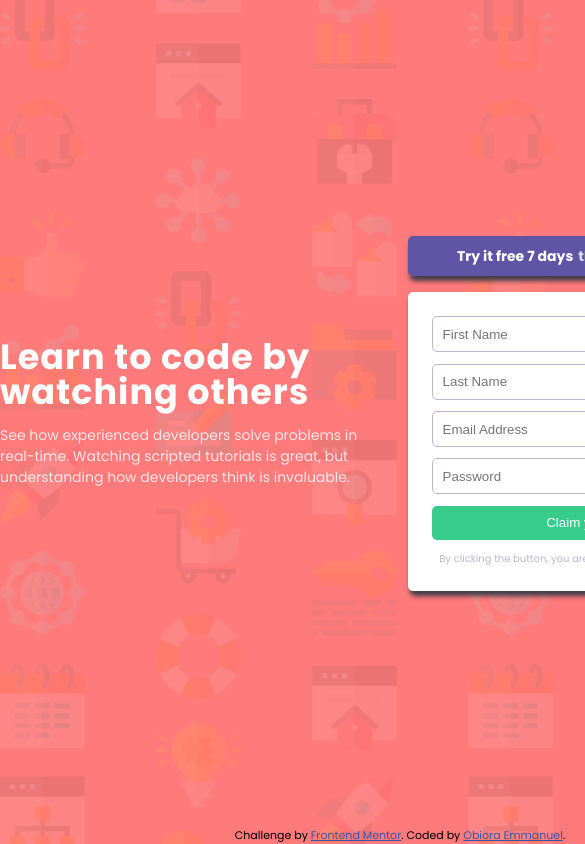
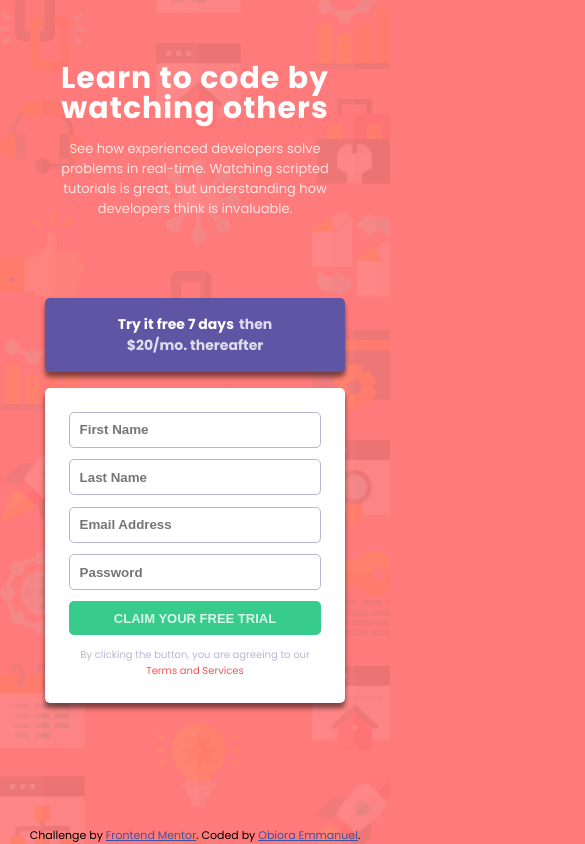
Before and after one commit to Emmanuel-obiora/intro-component-with-sign-up-form, a React (Create React App) app: page / in a window 390 px wide. Shown: the top 844 px of the page, 585 px wide, since content can reach past the window. Built offline with nearby package versions, Linux system fonts and the light colour scheme.

Commit message:
Adding mobile responsiveness

```diff
--- a/src/Sass/_left.scss
+++ b/src/Sass/_left.scss
@@ -8,10 +8,18 @@
         color: $white;
         line-height: 1;
         letter-spacing: 1px;
+
+        @media(max-width: 37.5rem){
+            font-size: 30px;
+        }
     }
 
     & > p{
         font-size: 14px;
         color: $white-varient;
+
+        @media(max-width: 37.5rem){
+            font-size: 13px;
+        }
     }
 }
--- a/src/Sass/_main.scss
+++ b/src/Sass/_main.scss
@@ -7,4 +7,14 @@
     width: 800px;
     height: 500px;
     gap: 1rem;
+
+    @media(max-width: 37.5rem){
+        grid-template-columns: 1fr;
+        width: 300px;
+        height: auto;
+        row-gap: 3rem;
+        margin-top: 3rem;
+        margin-bottom: 3rem;
+        text-align: center;
+    }
 }
--- a/src/Sass/_right.scss
+++ b/src/Sass/_right.scss
@@ -2,6 +2,14 @@
     display: flex;
     flex-direction: column;
     gap: 1rem;
+
+    & > h2{
+        @media(max-width: 37.5rem){
+            display: block;
+            padding: 1rem 3rem;
+            text-align: center;
+        }
+    }
 
     &-top{
         display: flex;
@@ -11,7 +19,7 @@
         color: $white;
         background: $Blue;
         border-radius: 5px;
-        box-shadow: 2px 5px 5px $Dark-Blue;
+        box-shadow: 0 5px 5px rgba(0,0,0, .5);
         font-size: 14px;
 
         &_change{
@@ -26,7 +34,7 @@
         row-gap: .7rem;
         background: $white;
         border-radius: 5px;
-        box-shadow: 2px 5px 5px $Dark-Blue;
+        box-shadow: 0 5px 5px rgba(0,0,0, .5);
         align-items: center;
 
         &_input-field{
@@ -41,6 +49,8 @@
                 border: 1px solid $Grayish-Blue;
                 border-radius: 5px;
                 background: transparent;
+                color: $Dark-Blue;
+                font-weight: 600;
             }
 
             & > small{
@@ -58,9 +68,12 @@
             background: $Green;
             border: none;
             padding: .6rem 2rem;
-            color: $white;
+            color: $white-varient;
             border-radius: 5px;
             cursor: pointer;
+            text-transform: uppercase;
+            font-size: 13px;
+            font-weight: 600;
 
             &:hover{
                 background: $Green-varient;
--- a/src/components/Right/Right.jsx
+++ b/src/components/Right/Right.jsx
@@ -84,7 +84,7 @@ const Right = () => {
 
     return (
         <div className='right'>
-            <strong className='right-top'>Try it free 7 days<span className="right-top_change">then $20/mo. thereafter </span></strong>
+            <h2 className='right-top'>Try it free 7 days<span className="right-top_change">then $20/mo. thereafter </span></h2>
             <form action="" className='right-form' id="signUp" onSubmit={sendEmail}>
                 <div className='right-form_input-field'>
                     <input type="text" id='Fname' placeholder='First Name'/>
--- a/src/style.css
+++ b/src/style.css
@@ -28,6 +28,17 @@ body {
   height: 500px;
   gap: 1rem;
 }
+@media (max-width: 37.5rem) {
+  .main {
+    grid-template-columns: 1fr;
+    width: 300px;
+    height: auto;
+    row-gap: 3rem;
+    margin-top: 3rem;
+    margin-bottom: 3rem;
+    text-align: center;
+  }
+}
 
 .left {
   display: flex;
@@ -40,15 +51,32 @@ body {
   line-height: 1;
   letter-spacing: 1px;
 }
+@media (max-width: 37.5rem) {
+  .left > h1 {
+    font-size: 30px;
+  }
+}
 .left > p {
   font-size: 14px;
   color: rgba(255, 255, 255, 0.8);
+}
+@media (max-width: 37.5rem) {
+  .left > p {
+    font-size: 13px;
+  }
 }
 
 .right {
   display: flex;
   flex-direction: column;
   gap: 1rem;
+}
+@media (max-width: 37.5rem) {
+  .right > h2 {
+    display: block;
+    padding: 1rem 3rem;
+    text-align: center;
+  }
 }
 .right-top {
   display: flex;
@@ -58,7 +86,7 @@ body {
   color: hsl(0deg, 0%, 100%);
   background: hsl(248deg, 32%, 49%);
   border-radius: 5px;
-  box-shadow: 2px 5px 5px hsl(249deg, 10%, 26%);
+  box-shadow: 0 5px 5px rgba(0, 0, 0, 0.5);
   font-size: 14px;
 }
 .right-top_change {
@@ -71,7 +99,7 @@ body {
   row-gap: 0.7rem;
   background: hsl(0deg, 0%, 100%);
   border-radius: 5px;
-  box-shadow: 2px 5px 5px hsl(249deg, 10%, 26%);
+  box-shadow: 0 5px 5px rgba(0, 0, 0, 0.5);
   align-items: center;
 }
 .right-form_input-field {
@@ -86,6 +114,8 @@ body {
   border: 1px solid hsl(246deg, 25%, 77%);
   border-radius: 5px;
   background: transparent;
+  color: hsl(249deg, 10%, 26%);
+  font-weight: 600;
 }
 .right-form_input-field > small {
   color: hsl(0deg, 87%, 64%);
@@ -100,9 +130,12 @@ body {
   background: hsl(154deg, 59%, 51%);
   border: none;
   padding: 0.6rem 2rem;
-  color: hsl(0deg, 0%, 100%);
+  color: rgba(255, 255, 255, 0.8);
   border-radius: 5px;
   cursor: pointer;
+  text-transform: uppercase;
+  font-size: 13px;
+  font-weight: 600;
 }
 .right-form_submit:hover {
   background: hsl(154deg, 68%, 65%);
```
